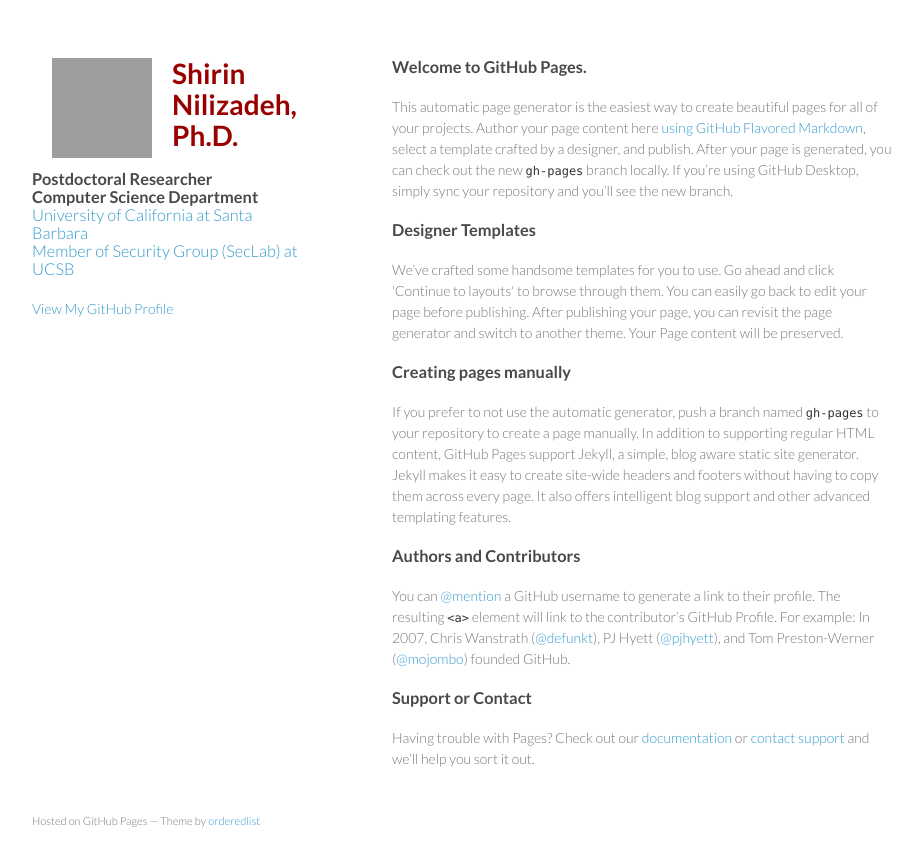
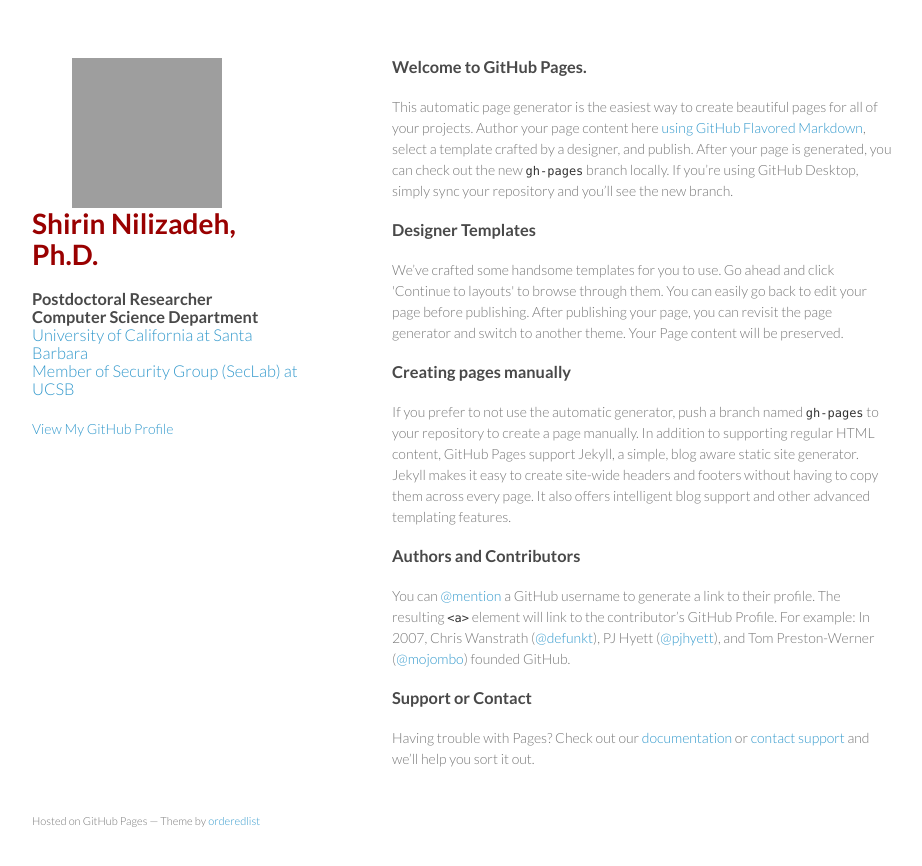
Before and after one commit to Machiry/nilizadeh.github.io, a Jekyll site: the page index.html, which Jekyll copies as it is, in a window 1280 px wide. Shown: the top 866 px of the page, without its empty margins (178-1100 px from the left). Built offline with Jekyll 4.4.1, drawn with Linux system fonts in a browser that asks for light colours; grey boxes are pictures that could not be loaded.

Commit message:
Update index.html
fix image

```diff
--- a/index.html
+++ b/index.html
@@ -15,7 +15,7 @@
   <body>
     <div class="wrapper">
       <header>
-        <img align="left" src="shirin.jpg" width="100" height="100" hspace="20"/>
+        <img align="left" src="shirin.jpg" width="150" height="150" hspace="40"/>
         <h1><font color="#990000">Shirin Nilizadeh, Ph.D.</font></h1>
         <p>
          <h3>Postdoctoral Researcher<br>
```
